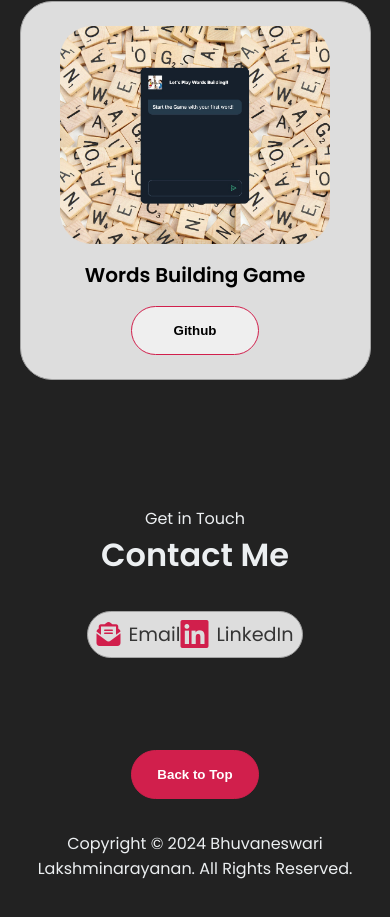
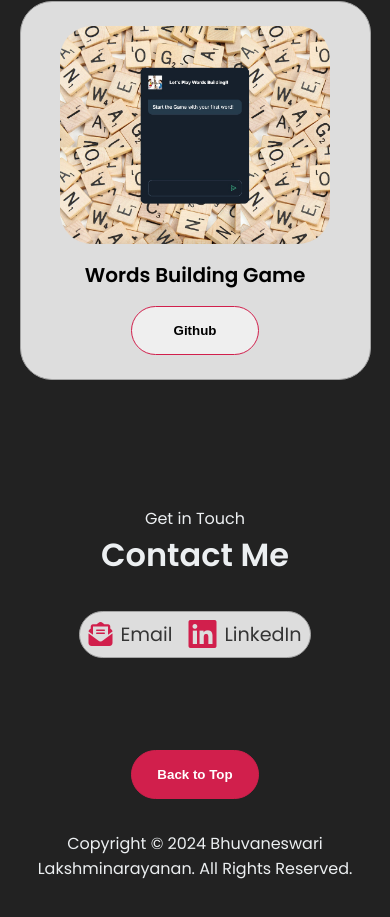
Before and after one commit to bhuvana084/html-css-js-portfolio, a plain HTML site: page index.html in a window 390 px wide. Shown: the part 5279-6196 px from the top of the page. Drawn offline with Linux system fonts and the light colour scheme.

Commit message:
Spread out Contact Info container for Mobile

```diff
--- a/mediaqueries.css
+++ b/mediaqueries.css
@@ -62,6 +62,9 @@
     .about-containers, .contact-info-upper-container, .btn-container {
         flex-wrap: wrap;
     }
+    .contact-info-upper-container {
+        gap: 1rem;
+    }
     .contact-info-container {
         margin: 0;
     }
```
